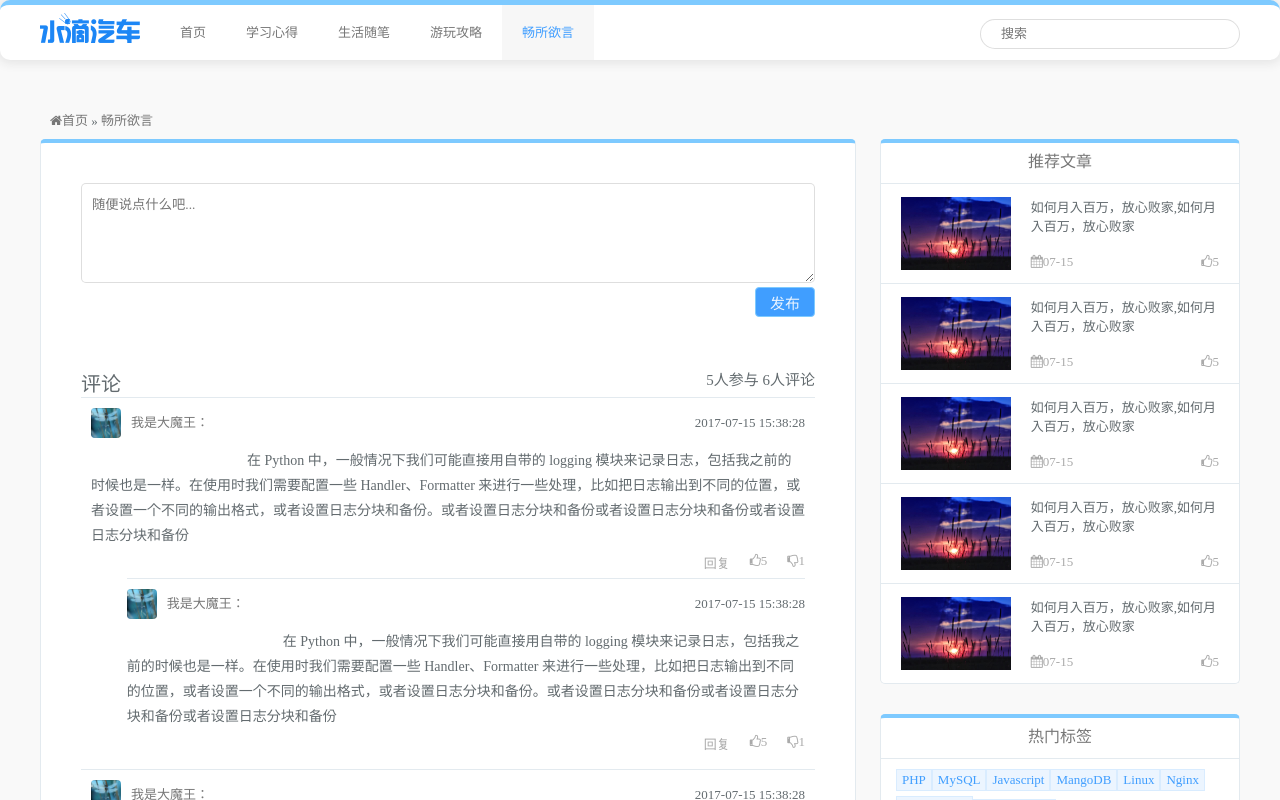
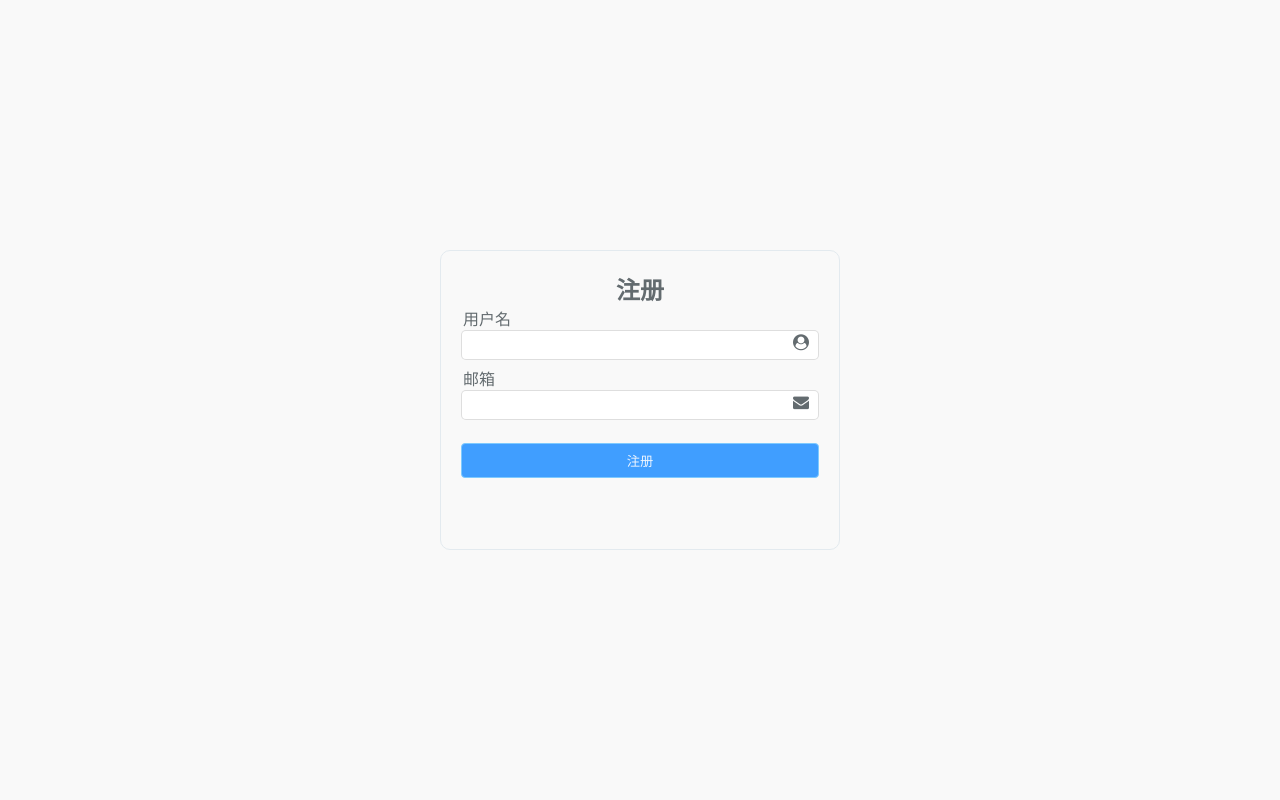
Before and after one commit to yuluoshifen/BlogFront, a Vue app: page /message in a window 1280 px wide. Shown: the top 800 px of the page. Built offline with nearby package versions, Linux system fonts and the light colour scheme.

Commit message:
login and register

```diff
--- a/src/App.vue
+++ b/src/App.vue
@@ -1,16 +1,19 @@
 <template>
   <div id="app">
-    <Header/>
+    <Register/>
+    <!-- <Header/>
     <div class="content">
       <router-view/>
       <Sidebar/>
-    </div>
+    </div> -->
   </div>
 </template>
 
 <script>
 
 import Store from './storage'
+import Login from './view/login'
+import Register from './view/register'
 import Header from './components/header'
 import Sidebar from './components/sidebar'
 export default {
@@ -50,6 +53,8 @@ export default {
   //   }
   // },
   components: {
+    Login,
+    Register,
     Header,
     Sidebar
   },
--- a/src/style/comment.scss
+++ b/src/style/comment.scss
@@ -22,7 +22,7 @@
             .i_c_user {
                 float: left;
                 a {
-                    display: inline-block;
+                    // display: inline-block;
                     margin-right: 10px;
                     float: left;
                 }
--- a/src/style/index.scss
+++ b/src/style/index.scss
@@ -71,10 +71,10 @@ header {
     margin: 0 auto;
 }
 
+@import "./login.scss";
 @import "./header.scss";
 @import "./sidebar.scss";
 @import "./article.scss";
 @import "./bread.scss";
 @import "./info.scss";
 @import "./comment.scss";
-@import "./message.scss";
--- /dev/null
+++ b/src/style/login.scss
@@ -0,0 +1,63 @@
+.login {
+    width: 400px;
+    height: 300px;
+    padding: 20px;
+    position: absolute;
+    top: 50%;
+    left: 50%;
+    transform: translate(-50%, -50%);
+    -webkit-transform: translate(-50%, -50%);
+    -moz-transform: translate(-50%, -50%);
+    -ms-transform: translate(-50%, -50%);
+    -o-transform: translate(-50%, -50%);
+    border-radius: 10px;
+    border: 1px solid #e3eaef;
+    .l_login_text {
+        display: flex;
+        align-items: center;
+        justify-content: center;
+    }
+    form {
+        .l_module {
+            width: 100%;
+            height: 60px;
+            position: relative;
+            label {
+                width: 30px;
+                height: 20px;
+                margin-left: 2px;
+            }
+            input {
+                width: 100%;
+                height: 30px;
+                padding: 5px;
+                border: 1px solid rgba(34,36,38,0.15);
+                border-radius: 5px;
+            }
+            i {
+                position: absolute;
+                right: 10px;
+                top: 28px;
+            }
+            button {
+                cursor: pointer;
+                width: 100%;
+                height: 35px;
+                border-radius: 4px;
+                border: 1px solid #7ecaff;
+                color: #ecf5ff;
+                background-color: #409eff;
+            }
+        }
+    }
+
+    .l_commit {
+        width: 100%;
+        height: 20px;
+        text-align: center;
+        a {
+            font-size: 12px;
+            color: #777;
+        }
+    }
+}
--- a/src/style/message.scss
+++ /dev/null
@@ -1,32 +0,0 @@
-.message {
-    width: 68%;
-    float: left;
-    padding: 0 40px;
-    border: 1px solid #e3eaef;
-    border-top: 4px solid $theme-color;
-    border-radius: 5px;
-    background: #fff;
-    .do_comment {
-        height: 175px;
-        textarea {
-            width: 100%;
-            height: 100px;
-            margin-top: 40px;
-            padding: 10px;
-            color: #636b6f;
-            border: 1px solid rgba(34,36,38,0.15);
-            border-radius: 5px;
-        }
-        #comment {
-            cursor: pointer;
-            width: 60px;
-            height: 30px;
-            float: right;
-            font-size: 15px;
-            border-radius: 4px;
-            border: 1px solid #7ecaff;
-            color: #ecf5ff;
-            background-color: #409eff;
-        }
-    }
-}
--- /dev/null
+++ b/src/view/login.vue
@@ -0,0 +1,35 @@
+<template>
+  <div class="login">
+    <div class="l_login_text">
+        <h2>登录</h2>
+    </div>
+    <form action="">
+        <div class="l_module">
+            <label for="email">邮箱</label>
+            <div><i class="fa fa-user-circle"></i><input type="email"></div>
+        </div>
+        <div class="l_module">
+            <label for="password">密码</label>
+            <div><i class="fa fa-key"></i><input type="password"></div>
+        </div>
+        <div class="l_module" style="line-height: 70px">
+            <button>登录</button>
+        </div>
+    </form>
+    <div class="l_commit">
+        <a href="#">忘记密码</a>
+        |
+        <a href="#">立即注册</a>
+    </div>
+  </div>
+</template>
+
+<script>
+
+export default {
+  name: 'Login',
+//   components: {
+//     Article
+//   }
+}
+</script>
--- /dev/null
+++ b/src/view/register.vue
@@ -0,0 +1,30 @@
+<template>
+  <div class="login">
+    <div class="l_login_text">
+        <h2>注册</h2>
+    </div>
+    <form action="">
+        <div class="l_module">
+            <label for="text">用户名</label>
+            <div><i class="fa fa-user-circle"></i><input type="text"></div>
+        </div>
+        <div class="l_module">
+            <label for="email">邮箱</label>
+            <div><i class="fa fa-envelope"></i><input type="email"></div>
+        </div>
+        <div class="l_module" style="line-height: 70px">
+            <button>注册</button>
+        </div>
+    </form>
+  </div>
+</template>
+
+<script>
+
+export default {
+  name: 'Register',
+//   components: {
+//     Article
+//   }
+}
+</script>
```
